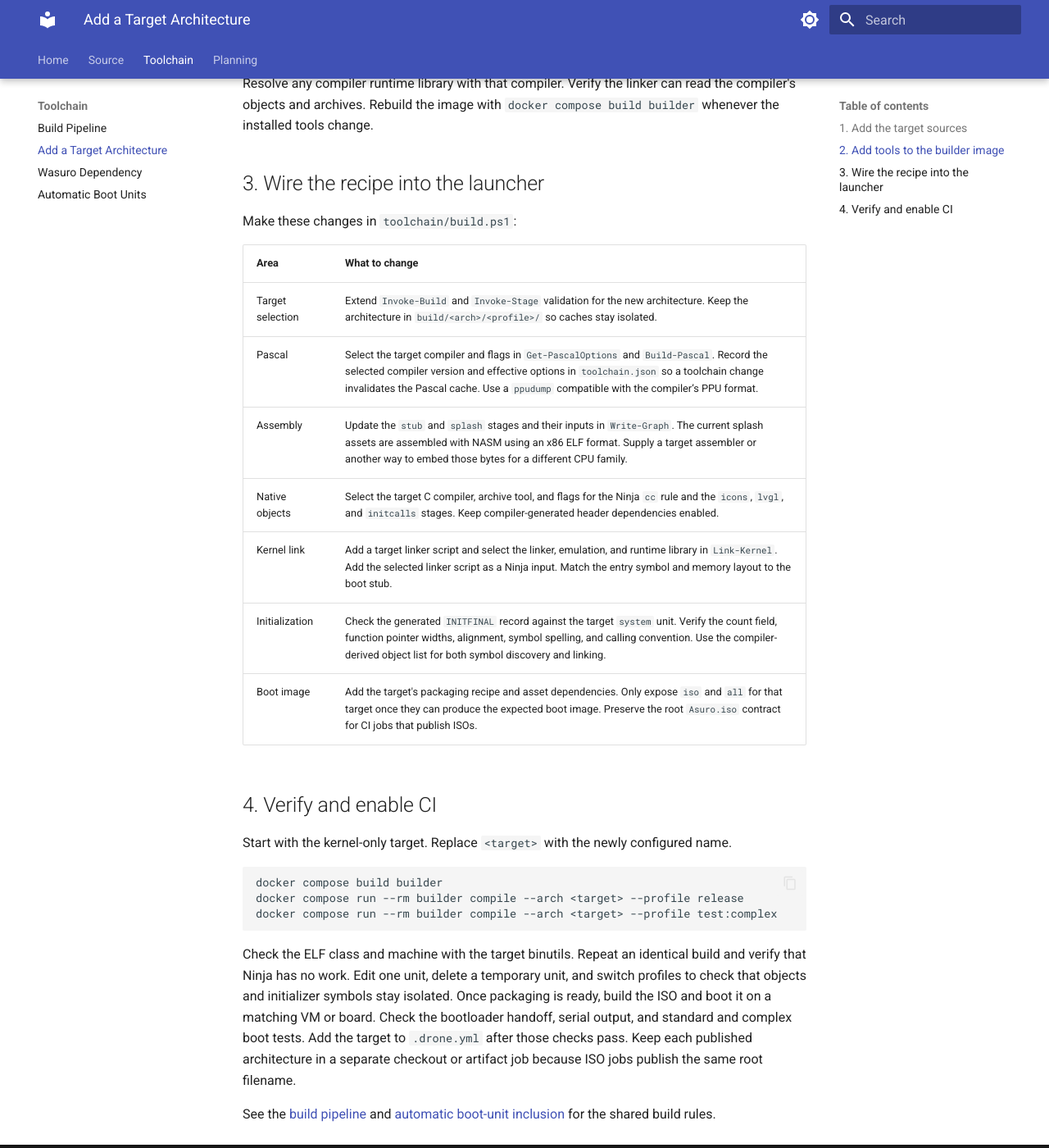
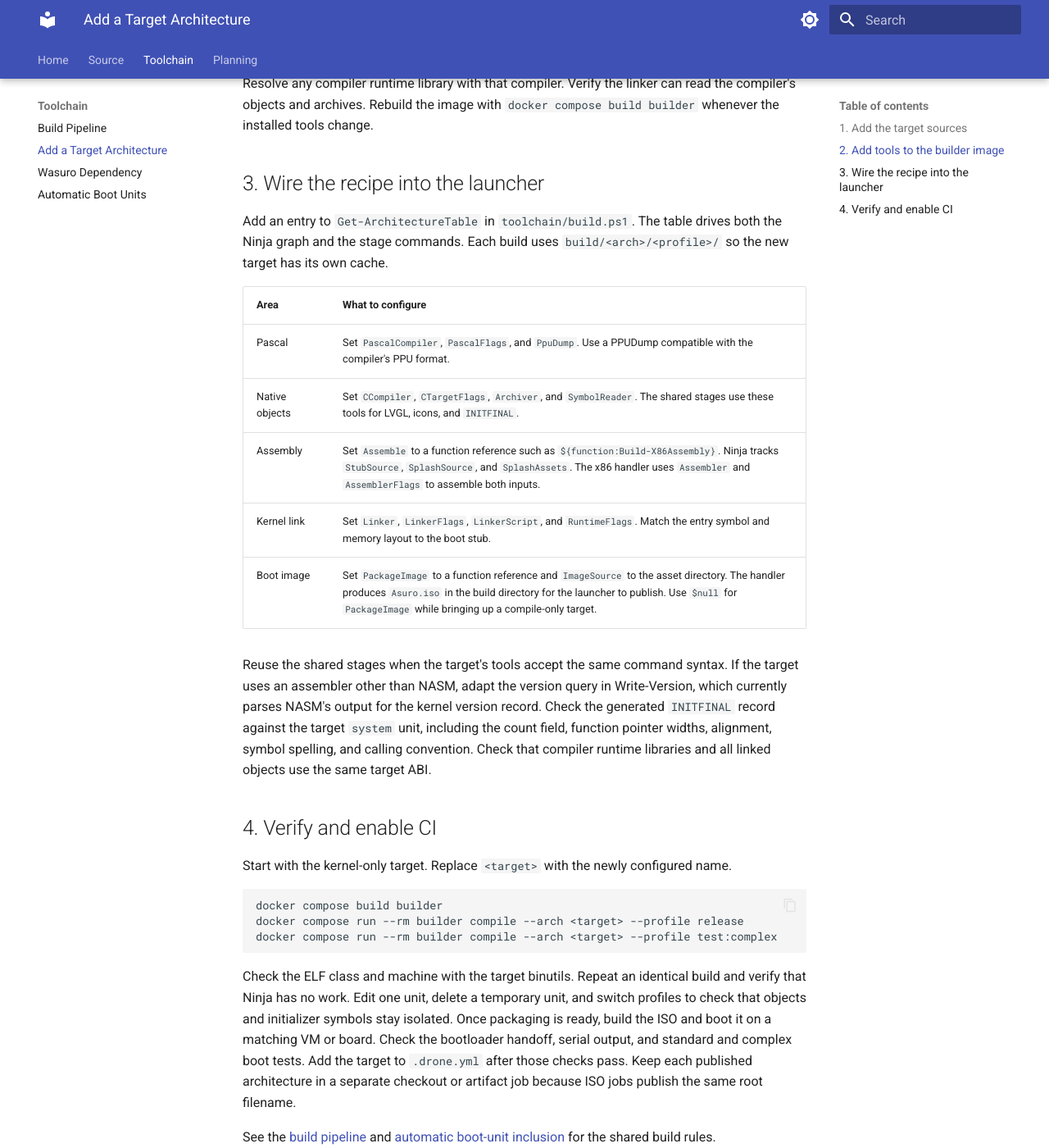
Before and after one commit to t3hn3rd/Asuro, an MkDocs documentation site: the page built from doc/toolchain/architectures.md, in a window 1280 px wide and 1400 px high, scrolled down 711 px. Shown: the whole window at 82% size. Built offline with MkDocs 1.6.1 and Material for MkDocs 9.7.7, drawn with Linux system fonts in a browser that asks for light colours.

Commit message:
Refactor the build pipeline around architecture recipes
Build Toolchain
- Refactor: Group dependency setup, architecture configuration, build
  stages, and command dispatch into named PowerShell regions
- Refactor: Define x86 tools, flags, and Ninja inputs in one recipe
- Refactor: Dispatch boot assembly and ISO packaging through PowerShell
  function references
- Feat: Allow architecture recipes to build without ISO packaging

Documentation
- Docs: Explain how to register and verify a new architecture recipe

```diff
--- a/doc/toolchain/architectures.md
+++ b/doc/toolchain/architectures.md
@@ -16,17 +16,17 @@ For the native code, use the same target C compiler for LVGL, generated icons an
 
 ## 3. Wire the recipe into the launcher
 
-Make these changes in `toolchain/build.ps1`:
+Add an entry to `Get-ArchitectureTable` in `toolchain/build.ps1`. The table drives both the Ninja graph and the stage commands. Each build uses `build/<arch>/<profile>/` so the new target has its own cache.
 
-| Area | What to change |
+| Area | What to configure |
 | --- | --- |
-| Target selection | Extend `Invoke-Build` and `Invoke-Stage` validation for the new architecture. Keep the architecture in `build/<arch>/<profile>/` so caches stay isolated. |
-| Pascal | Select the target compiler and flags in `Get-PascalOptions` and `Build-Pascal`. Record the selected compiler version and effective options in `toolchain.json` so a toolchain change invalidates the Pascal cache. Use a `ppudump` compatible with the compiler’s PPU format. |
-| Assembly | Update the `stub` and `splash` stages and their inputs in `Write-Graph`. The current splash assets are assembled with NASM using an x86 ELF format. Supply a target assembler or another way to embed those bytes for a different CPU family. |
-| Native objects | Select the target C compiler, archive tool, and flags for the Ninja `cc` rule and the `icons`, `lvgl`, and `initcalls` stages. Keep compiler-generated header dependencies enabled. |
-| Kernel link | Add a target linker script and select the linker, emulation, and runtime library in `Link-Kernel`. Add the selected linker script as a Ninja input. Match the entry symbol and memory layout to the boot stub. |
-| Initialization | Check the generated `INITFINAL` record against the target `system` unit. Verify the count field, function pointer widths, alignment, symbol spelling, and calling convention. Use the compiler-derived object list for both symbol discovery and linking. |
-| Boot image | Add the target's packaging recipe and asset dependencies. Only expose `iso` and `all` for that target once they can produce the expected boot image. Preserve the root `Asuro.iso` contract for CI jobs that publish ISOs. |
+| Pascal | Set `PascalCompiler`, `PascalFlags`, and `PpuDump`. Use a PPUDump compatible with the compiler's PPU format. |
+| Native objects | Set `CCompiler`, `CTargetFlags`, `Archiver`, and `SymbolReader`. The shared stages use these tools for LVGL, icons, and `INITFINAL`. |
+| Assembly | Set `Assemble` to a function reference such as `${function:Build-X86Assembly}`. Ninja tracks `StubSource`, `SplashSource`, and `SplashAssets`. The x86 handler uses `Assembler` and `AssemblerFlags` to assemble both inputs. |
+| Kernel link | Set `Linker`, `LinkerFlags`, `LinkerScript`, and `RuntimeFlags`. Match the entry symbol and memory layout to the boot stub. |
+| Boot image | Set `PackageImage` to a function reference and `ImageSource` to the asset directory. The handler produces `Asuro.iso` in the build directory for the launcher to publish. Use `$null` for `PackageImage` while bringing up a compile-only target. |
+
+Reuse the shared stages when the target's tools accept the same command syntax. If the target uses an assembler other than NASM, adapt the version query in Write-Version, which currently parses NASM's output for the kernel version record. Check the generated `INITFINAL` record against the target `system` unit, including the count field, function pointer widths, alignment, symbol spelling, and calling convention. Check that compiler runtime libraries and all linked objects use the same target ABI.
 
 ## 4. Verify and enable CI
 
```
Also changed, not shown: 1 other file.
